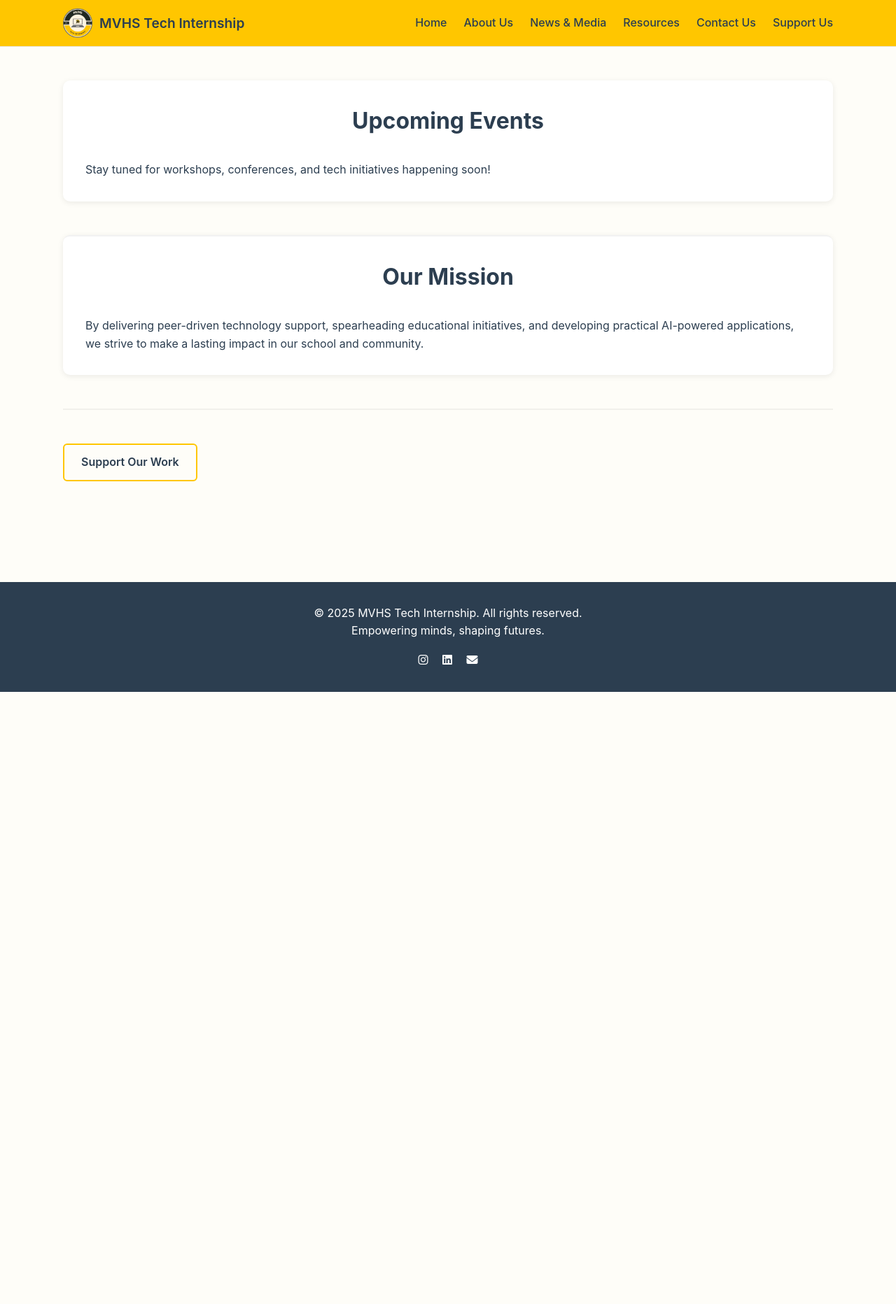
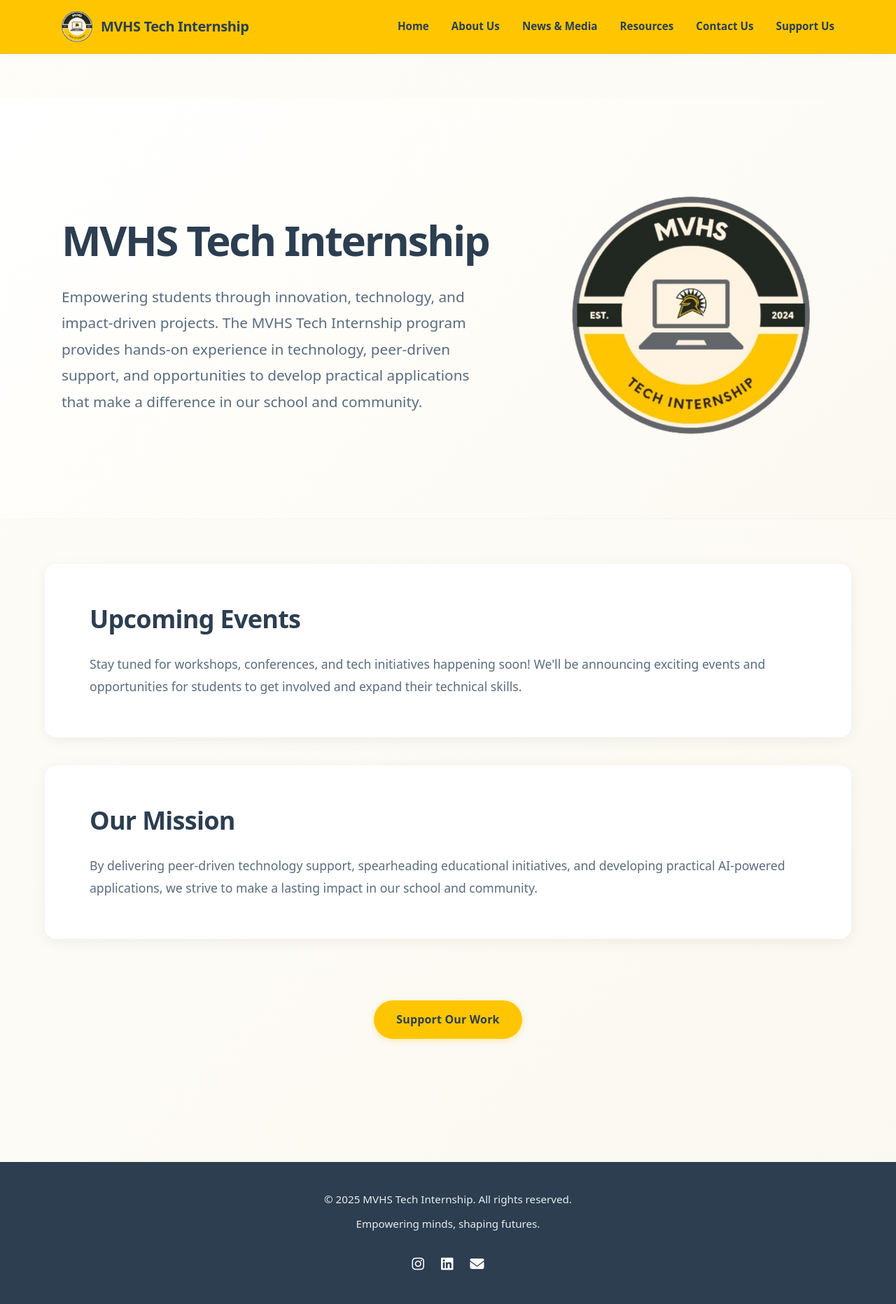
Before and after one commit to MVHS-Tech-Internship/tech-internship-website-main, a Flask app: page / in a window 1280 px wide. Shown: the whole page at 70% size. Before the commit the page ends 989 px from the top, so only its background shows below. Run offline with Flask 3, Linux system fonts and the light colour scheme.

Commit message:
Add hero redesign + style updates + vercel.json

```diff
--- a/main.py
+++ b/main.py
@@ -44,4 +44,4 @@ def support():
 
 
 if __name__ == '__main__':
-    app.run(debug=True, host='0.0.0.0', port=8000)
+    app.run(debug=True, host='0.0.0.0', port=8080)
--- a/static/css/style.css
+++ b/static/css/style.css
@@ -10,18 +10,28 @@
     --secondary-color: #ffd365;
     --accent-color: #ffc600;
     --bg-color: #fefdf8;
+    --bg-gradient: linear-gradient(135deg, #fefdf8 0%, #faf8f0 100%);
     --text-color: #2c3e50;
+    --text-light: #5a6c7d;
     --card-bg: #ffffff;
-    --shadow: 0 2px 8px rgba(0, 0, 0, 0.08);
-    --border-color: #e5e5e5;
+    --shadow-soft: 0 4px 20px rgba(0, 0, 0, 0.06);
+    --shadow-hover: 0 8px 30px rgba(0, 0, 0, 0.1);
+    --border-color: #e8e8e8;
     --hover-color: #ffdd33;
+    --border-radius: 16px;
+    --border-radius-sm: 12px;
+    --border-radius-pill: 50px;
 }
 
 body {
-    font-family: -apple-system, BlinkMacSystemFont, 'Inter', 'Helvetica Neue', 'Arial', sans-serif;
-    background-color: var(--bg-color);
+    font-family: system-ui, -apple-system, BlinkMacSystemFont, "SF Pro Text", "Segoe UI", "Helvetica Neue", Arial, sans-serif;
+    background: var(--bg-gradient);
     color: var(--text-color);
-    line-height: 1.6;
+    line-height: 1.7;
+    font-size: 16px;
+    -webkit-font-smoothing: antialiased;
+    -moz-osx-font-smoothing: grayscale;
+    overflow-x: hidden;
 }
 
 html {
@@ -31,58 +41,69 @@ html {
 /* ---------- Container ---------- */
 .container {
     width: 90%;
-    max-width: 1100px;
+    max-width: 1200px;
     margin: 0 auto;
+    padding: 0 1.5rem;
 }
 
+/* ---------- Header ---------- */
 header {
     background-color: var(--primary-color);
-    border-bottom: 1px solid var(--border-color);
+    border-bottom: 1px solid rgba(0, 0, 0, 0.08);
     position: sticky;
     top: 0;
     z-index: 1000;
+    box-shadow: 0 2px 10px rgba(0, 0, 0, 0.04);
 }
 
 nav {
     display: flex;
     justify-content: space-between;
     align-items: center;
-    padding: 0.75rem 0;
+    padding: 1rem 0;
 }
 
 .logo {
     display: flex;
     align-items: center;
+    gap: 0.75rem;
 }
 
 .logo-image {
-    height: 42px;
-    margin-right: 10px;
+    height: 44px;
+    width: auto;
 }
 
 .logo-text {
-    font-size: 1.2rem;
-    font-weight: 600;
+    font-size: 1.25rem;
+    font-weight: 700;
     color: var(--text-color);
+    letter-spacing: -0.02em;
 }
 
 /* ---------- Nav Links ---------- */
 .nav-links {
     list-style: none;
     display: flex;
-    gap: 1.5rem;
+    gap: 2rem;
+    align-items: center;
 }
 
 .nav-links a {
     text-decoration: none;
     color: var(--text-color);
     font-weight: 500;
-    transition: color 0.2s ease;
+    font-size: 0.95rem;
+    transition: opacity 0.2s ease;
+    position: relative;
 }
 
-.nav-links a:hover,
+.nav-links a:hover {
+    opacity: 0.7;
+}
+
 .nav-links a.active {
-    color: var(--text-color);
+    font-weight: 600;
 }
 
 /* Mobile nav toggle (hidden by default) */
@@ -115,49 +140,187 @@ nav {
     }
 }
 
-.hero {
-    background-color: var(--bg-color);
-    text-align: center;
-    padding: 6rem 1rem;
+/* ---------- Main Content ---------- */
+.site-main {
+    min-height: calc(100vh - 200px);
+    padding: 0;
 }
 
-.hero h1 {
-    font-size: 2.2rem;
-    margin-bottom: 1rem;
-    color: var(--text-color);
-    font-weight: 700;
+.site-main > .container {
+    padding: 4rem 0;
+    position: relative;
 }
 
-.hero p {
-    max-width: 600px;
-    margin: 0 auto 2rem auto;
-    color: var(--text-color);
-    font-size: 1.1rem;
+/* ---------- Hero Section ---------- */
+.hero {
+    width: 100vw;
+    position: relative;
+    left: 50%;
+    right: 50%;
+    margin-left: -50vw;
+    margin-right: -50vw;
+    padding: 140px 0 120px 0;
+    margin-bottom: 4rem;
+    background: linear-gradient(135deg, #ffffff 0%, #fefdf8 50%, #faf8f0 100%);
+    border-bottom: 1px solid rgba(0, 0, 0, 0.04);
 }
 
+.hero-container {
+    width: 90%;
+    max-width: 1200px;
+    margin: 0 auto;
+    padding: 0 1.5rem;
+}
+
+.hero-grid {
+    display: grid;
+    grid-template-columns: 1.2fr 0.8fr;
+    gap: 5rem;
+    align-items: center;
+}
+
+.hero-text h1 {
+    font-size: 3.75rem;
+    font-weight: 800;
+    color: var(--text-color);
+    margin-bottom: 1.75rem;
+    line-height: 1.15;
+    letter-spacing: -0.04em;
+}
+
+.hero-text p {
+    font-size: 1.3rem;
+    color: var(--text-light);
+    line-height: 1.8;
+    max-width: 650px;
+    font-weight: 400;
+}
+
+.hero-image {
+    display: flex;
+    justify-content: center;
+    align-items: center;
+}
+
+.hero-logo {
+    max-width: 100%;
+    height: auto;
+    max-height: 340px;
+    width: auto;
+}
+
+@media (max-width: 968px) {
+    .hero {
+        padding: 100px 0 80px 0;
+    }
+
+    .hero-grid {
+        grid-template-columns: 1fr;
+        gap: 3.5rem;
+        text-align: center;
+    }
+
+    .hero-text h1 {
+        font-size: 2.75rem;
+    }
+
+    .hero-text p {
+        font-size: 1.15rem;
+        margin: 0 auto;
+    }
+
+    .hero-logo {
+        max-height: 260px;
+    }
+}
+
+/* ---------- Card Sections ---------- */
+.section-card {
+    background: var(--card-bg);
+    padding: 3.5rem 4rem;
+    border-radius: var(--border-radius);
+    box-shadow: var(--shadow-soft);
+    margin-bottom: 2.5rem;
+    transition: transform 0.3s ease, box-shadow 0.3s ease;
+    max-width: 100%;
+}
+
+.section-card:hover {
+    transform: translateY(-3px);
+    box-shadow: var(--shadow-hover);
+}
+
+.section-card h2 {
+    font-size: 2.25rem;
+    font-weight: 700;
+    color: var(--text-color);
+    margin-bottom: 1.5rem;
+    letter-spacing: -0.02em;
+    line-height: 1.3;
+}
+
+.section-card p {
+    font-size: 1.1rem;
+    color: var(--text-light);
+    line-height: 1.85;
+}
+
+.card-section {
+    background: var(--card-bg);
+    padding: 3rem;
+    border-radius: var(--border-radius);
+    box-shadow: var(--shadow-soft);
+    margin-bottom: 2.5rem;
+    transition: transform 0.3s ease, box-shadow 0.3s ease;
+}
+
+.card-section:hover {
+    transform: translateY(-2px);
+    box-shadow: var(--shadow-hover);
+}
+
+.card-section h2 {
+    font-size: 2rem;
+    font-weight: 700;
+    color: var(--text-color);
+    margin-bottom: 1.25rem;
+    letter-spacing: -0.02em;
+}
+
+.card-section p {
+    font-size: 1.05rem;
+    color: var(--text-light);
+    line-height: 1.8;
+}
+
+/* ---------- Buttons ---------- */
 .btn-primary,
 .btn-secondary,
 .btn {
     display: inline-block;
-    padding: 0.75rem 1.5rem;
-    border-radius: 6px;
+    padding: 0.875rem 2rem;
+    border-radius: var(--border-radius-pill);
     text-decoration: none;
     font-weight: 600;
-    transition: background-color 0.2s ease, color 0.2s ease, transform 0.2s ease;
+    font-size: 1rem;
+    transition: all 0.3s ease;
     cursor: pointer;
     border: none;
+    letter-spacing: 0.01em;
 }
 
 .btn-primary,
 .btn {
     background-color: var(--primary-color);
     color: var(--text-color);
+    box-shadow: 0 2px 8px rgba(255, 198, 0, 0.3);
 }
 
 .btn-primary:hover,
 .btn:hover {
     background-color: var(--hover-color);
-    transform: translateY(-1px);
+    transform: translateY(-2px);
+    box-shadow: 0 4px 16px rgba(255, 198, 0, 0.4);
 }
 
 .btn-secondary {
@@ -169,53 +332,80 @@ nav {
 .btn-secondary:hover {
     background-color: var(--primary-color);
     color: var(--text-color);
+    transform: translateY(-2px);
 }
 
-main {
+/* ---------- Call to Action ---------- */
+.call-to-action {
+    text-align: center;
     padding: 3rem 0;
-    min-height: calc(100vh - 200px);
+    margin-top: 2rem;
 }
 
-h1, h2, h3 {
-    margin-bottom: 1rem;
+/* ---------- Typography ---------- */
+h1, h2, h3, h4, h5, h6 {
     color: var(--text-color);
+    font-weight: 700;
+    line-height: 1.3;
 }
 
-section {
-    margin-bottom: 3rem;
+h1 {
+    font-size: 3rem;
+    margin-bottom: 1.5rem;
+    font-weight: 800;
 }
 
-section h2 {
-    font-size: 2rem;
+h2 {
+    font-size: 2.25rem;
+    margin-bottom: 1.25rem;
     font-weight: 700;
-    color: var(--text-color);
-    text-align: center;
-    margin-bottom: 2rem;
 }
 
-.highlights, .mission-preview, .articles {
+h3 {
+    font-size: 1.5rem;
+    margin-bottom: 1rem;
+    font-weight: 600;
+}
+
+p {
+    color: var(--text-light);
+    line-height: 1.75;
+}
+
+/* ---------- Articles ---------- */
+.articles {
     background: var(--card-bg);
-    padding: 2rem;
-    border-radius: 10px;
-    box-shadow: var(--shadow);
+    padding: 3rem;
+    border-radius: var(--border-radius);
+    box-shadow: var(--shadow-soft);
 }
 
 .articles article {
     margin-bottom: 2rem;
+    padding-bottom: 2rem;
+    border-bottom: 1px solid var(--border-color);
+}
+
+.articles article:last-child {
+    margin-bottom: 0;
+    padding-bottom: 0;
+    border-bottom: none;
 }
 
 .articles h2 {
     color: var(--text-color);
-    margin-bottom: 0.5rem;
+    margin-bottom: 0.75rem;
 }
 
 .read-more {
     color: var(--primary-color);
     text-decoration: none;
-    font-weight: 500;
+    font-weight: 600;
+    transition: opacity 0.2s ease;
 }
 
 .read-more:hover {
+    opacity: 0.7;
     text-decoration: underline;
 }
 
@@ -329,26 +531,38 @@ section h2 {
 footer {
     background-color: var(--text-color);
     color: var(--card-bg);
-    padding: 2rem 0;
-    margin-top: 3rem;
+    padding: 2.5rem 0;
+    margin-top: 4rem;
 }
 
 .footer-content {
     display: flex;
     flex-direction: column;
     align-items: center;
-    gap: 1rem;
+    gap: 1.25rem;
     text-align: center;
+}
+
+.footer-left p {
+    color: rgba(255, 255, 255, 0.9);
+    font-size: 0.95rem;
+    margin-bottom: 0.5rem;
+}
+
+.footer-right {
+    display: flex;
+    gap: 1.5rem;
 }
 
 .footer-right a {
     color: var(--card-bg);
-    margin: 0 0.5rem;
-    transition: color 0.2s ease;
+    font-size: 1.25rem;
+    transition: color 0.2s ease, transform 0.2s ease;
 }
 
 .footer-right a:hover {
     color: var(--primary-color);
+    transform: translateY(-2px);
 }
 
 /* ---------- Utility Classes ---------- */
@@ -368,8 +582,53 @@ footer {
     margin-top: 2rem;
 }
 
-/* ---------- Section Dividers ---------- */
-section + section {
-    border-top: 2px solid rgba(0, 0, 0, 0.05);
-    padding-top: 3rem;
+/* ---------- Responsive Adjustments ---------- */
+@media (max-width: 768px) {
+    .container {
+        padding: 0 1.5rem;
+    }
+
+    .hero {
+        padding: 80px 0 60px 0;
+    }
+
+    .hero-text h1 {
+        font-size: 2.25rem;
+    }
+
+    .hero-text p {
+        font-size: 1.05rem;
+    }
+
+    .hero-logo {
+        max-height: 220px;
+    }
+
+    .section-card {
+        padding: 2.5rem 2rem;
+    }
+
+    .section-card h2 {
+        font-size: 1.875rem;
+    }
+
+    .section-card p {
+        font-size: 1rem;
+    }
+
+    .card-section {
+        padding: 2.5rem 2rem;
+    }
+
+    .card-section h2 {
+        font-size: 1.875rem;
+    }
+
+    h1 {
+        font-size: 2.25rem;
+    }
+
+    h2 {
+        font-size: 1.875rem;
+    }
 }
--- a/templates/base.html
+++ b/templates/base.html
@@ -29,7 +29,7 @@
         </div>
     </header>
 
-    <main>
+    <main class="site-main">
         <div class="container">
             {% block content %}{% endblock %}
         </div>
--- a/templates/index.html
+++ b/templates/index.html
@@ -1,28 +1,32 @@
 {% extends "base.html" %}
 {% block title %}Home - MVHS Tech Internship{% endblock %}
 
-{% block hero %}
+{% block content %}
 <section class="hero">
-    <div class="container">
-        <h1>Welcome to the MVHS Tech Internship</h1>
-        <p>Empowering students through innovation, technology, and impact-driven projects.</p>
-        <a href="/about" class="btn-primary">Learn More</a>
+    <div class="hero-container">
+        <div class="hero-grid">
+            <div class="hero-text">
+                <h1>MVHS Tech Internship</h1>
+                <p>Empowering students through innovation, technology, and impact-driven projects. The MVHS Tech Internship program provides hands-on experience in technology, peer-driven support, and opportunities to develop practical applications that make a difference in our school and community.</p>
+            </div>
+            <div class="hero-image">
+                <img src="{{ url_for('static', filename='images/logo.png') }}" alt="MVHS Logo" class="hero-logo">
+            </div>
+        </div>
     </div>
 </section>
-{% endblock %}
 
-{% block content %}
-<section class="highlights">
+<section class="section-card">
     <h2>Upcoming Events</h2>
-    <p>Stay tuned for workshops, conferences, and tech initiatives happening soon!</p>
+    <p>Stay tuned for workshops, conferences, and tech initiatives happening soon! We'll be announcing exciting events and opportunities for students to get involved and expand their technical skills.</p>
 </section>
 
-<section class="mission-preview">
+<section class="section-card">
     <h2>Our Mission</h2>
     <p>By delivering peer-driven technology support, spearheading educational initiatives, and developing practical AI-powered applications, we strive to make a lasting impact in our school and community.</p>
 </section>
 
 <section class="call-to-action">
-    <a href="/support" class="btn-secondary">Support Our Work</a>
+    <a href="/support" class="btn-primary">Support Our Work</a>
 </section>
 {% endblock %}
```
Also changed, not shown: other parts of static/css/style.css (+44 -28 lines).
